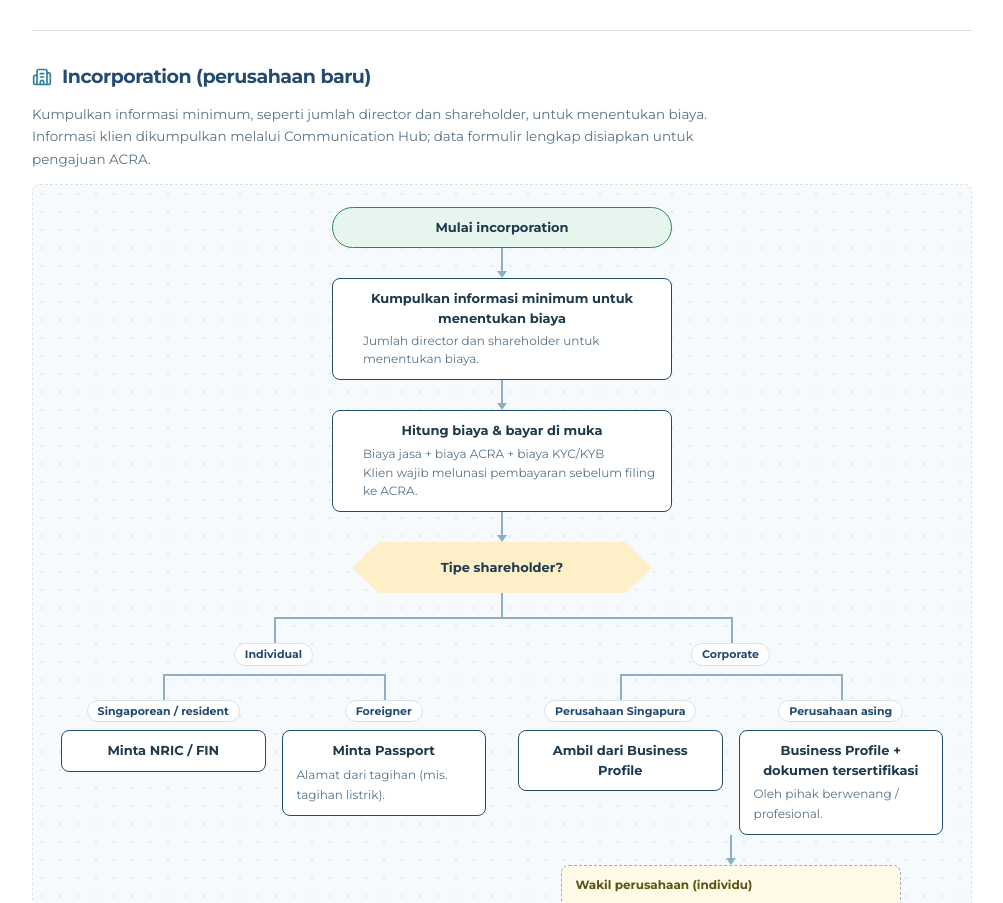
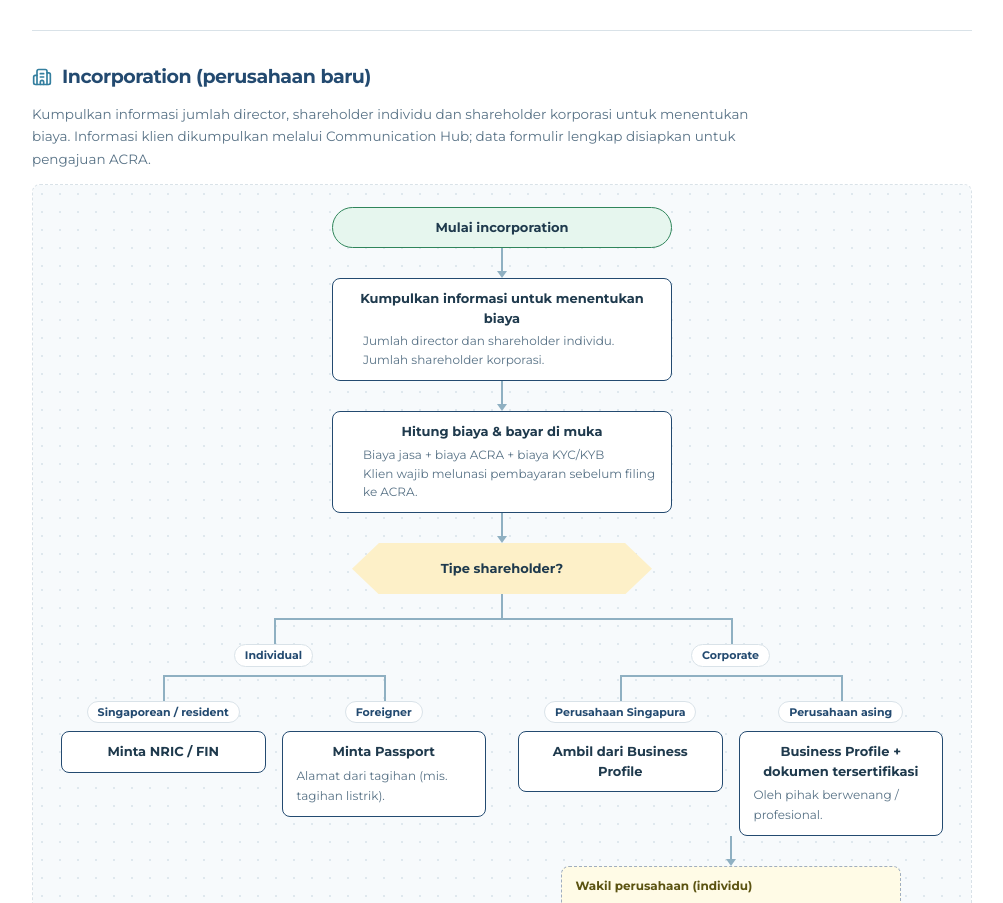
Before and after one commit to irosadie/soas-crm-handbook, a Next.js app: page /docs in a window 1280 px wide. Shown: the part 10750-11653 px from the top of the page, without its empty margins (268-1271 px from the left). Built offline with nearby package versions, Linux system fonts and the light colour scheme.

Commit message:
docs: clarify director and shareholder counts for fee assessment

```diff
--- a/components/docs-view.tsx
+++ b/components/docs-view.tsx
@@ -517,8 +517,8 @@ export default function DocsView({ version = "1.1" }: { version?: "1.0" | "1.1"
         />
         <p>
           {version === "1.1" ? (isId
-            ? "Kumpulkan informasi minimum, seperti jumlah director dan shareholder, untuk menentukan biaya. Informasi klien dikumpulkan melalui Communication Hub; data formulir lengkap disiapkan untuk pengajuan ACRA."
-            : "Collect minimum information, such as director and shareholder headcounts, to determine the fee. Gather client information through Communication Hub and prepare the complete form data for ACRA filing.") : isId
+            ? "Kumpulkan informasi jumlah director, shareholder individu dan shareholder korporasi untuk menentukan biaya. Informasi klien dikumpulkan melalui Communication Hub; data formulir lengkap disiapkan untuk pengajuan ACRA."
+            : "Collect the number of directors, individual shareholders and corporate shareholders to determine the fee. Gather client information through Communication Hub and prepare the complete form data for ACRA filing.") : isId
             ? "Mengumpulkan semua data untuk formulir incorporation ke ACRA. Informasi dari klien dikumpulkan lewat Communication Hub; alur percakapan dan tindak lanjut ada pada bagian Comm Hub & E-portal."
             : "Collecting all intake data for the ACRA incorporation application. Client information is gathered via Communication Hub; conversation and follow-up steps are detailed in Comm Hub & E-Portal."}
         </p>
@@ -533,7 +533,7 @@ export default function DocsView({ version = "1.1" }: { version?: "1.0" | "1.1"
             <FlowNode
               lang={lang}
               title={
-                version === "1.1" ? (isId ? "Kumpulkan informasi minimum untuk menentukan biaya" : "Collect Minimum Information to Determine Fees") : isId
+                version === "1.1" ? (isId ? "Kumpulkan informasi untuk menentukan biaya" : "Collect Information to Determine Fees") : isId
                   ? "Kumpulkan data formulir incorporation ACRA"
                   : "Collect ACRA Incorporation Form Data"
               }
@@ -541,11 +541,12 @@ export default function DocsView({ version = "1.1" }: { version?: "1.0" | "1.1"
               <ul>
                 <li>
                   {version === "1.1" ? (isId
-                    ? "Jumlah director dan shareholder untuk menentukan biaya."
-                    : "Director and shareholder headcounts to determine the fee.") : isId
+                    ? "Jumlah director dan shareholder individu."
+                    : "Number of directors and individual shareholders.") : isId
                     ? "Jumlah shareholder & director (menentukan jumlah KYC)"
                     : "Shareholder & director headcounts (determines KYC volume)"}
                 </li>
+                {version === "1.1" && <li>{isId ? "Jumlah shareholder korporasi." : "Number of corporate shareholders."}</li>}
               </ul>
             </FlowNode>
             <FlowArrow />
```
